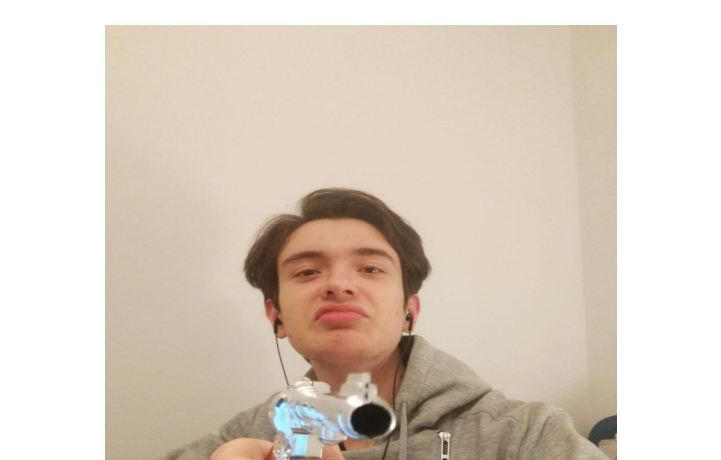
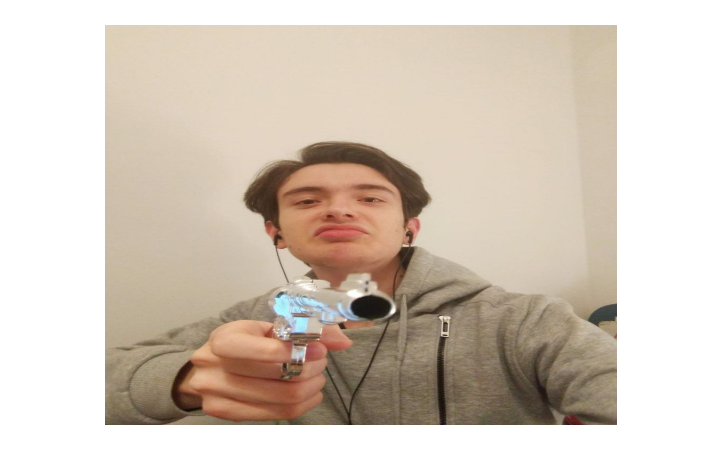
Before and after one commit to Giammas/provaSito, a plain HTML site: page Pazzurdo.html in a window 1280 px wide. Shown: the part 72-532 px from the top of the page, without its empty margins (279-1000 px from the left). Drawn offline with Linux system fonts and the light colour scheme.

Commit message:
Update Pazzurdo.html

```diff
--- a/Pazzurdo.html
+++ b/Pazzurdo.html
@@ -10,7 +10,7 @@
 
     <body>
         <p class="centrato3">
-                    <IMG SRC = "STE.jpg" HEIGHT = 70% WIDTH = 40% align middle>
+                    <IMG SRC = "STE.jpg" HEIGHT = 50% WIDTH = 40% align middle>
             </p>
 
             <p class = "centrato3">
```
